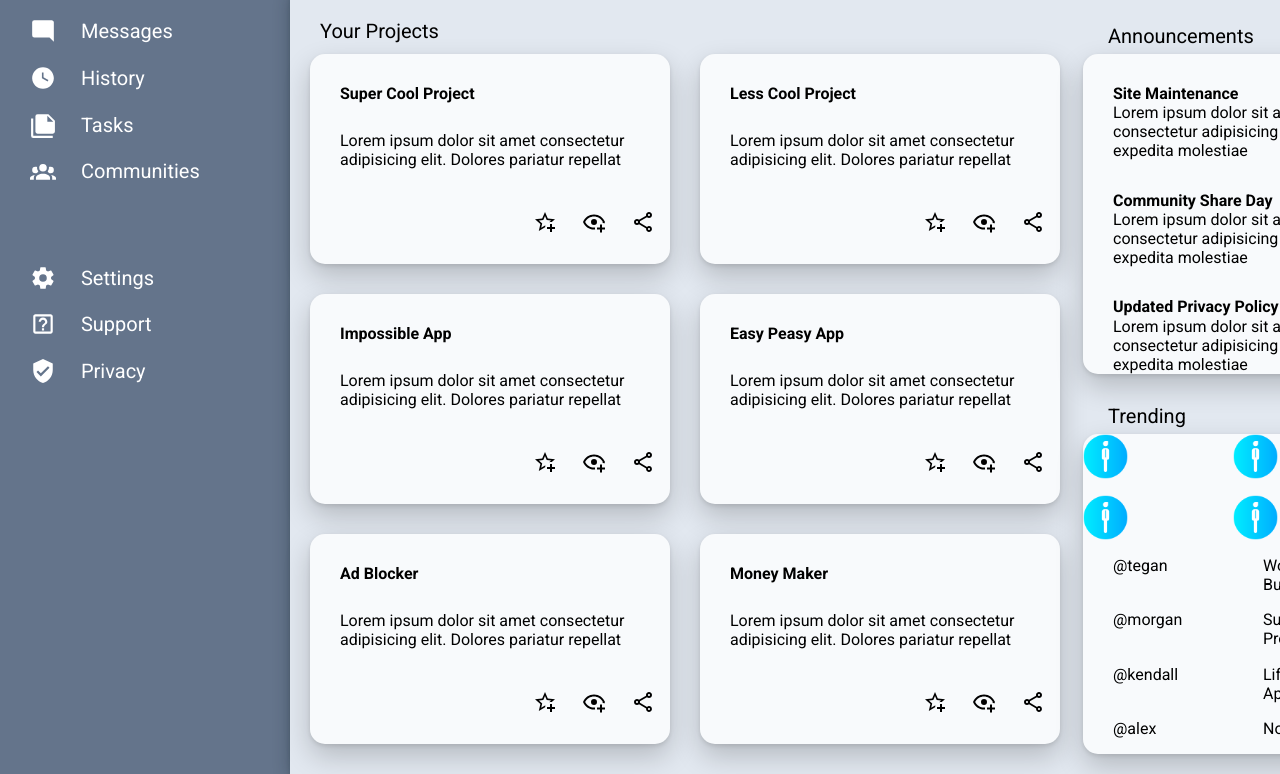
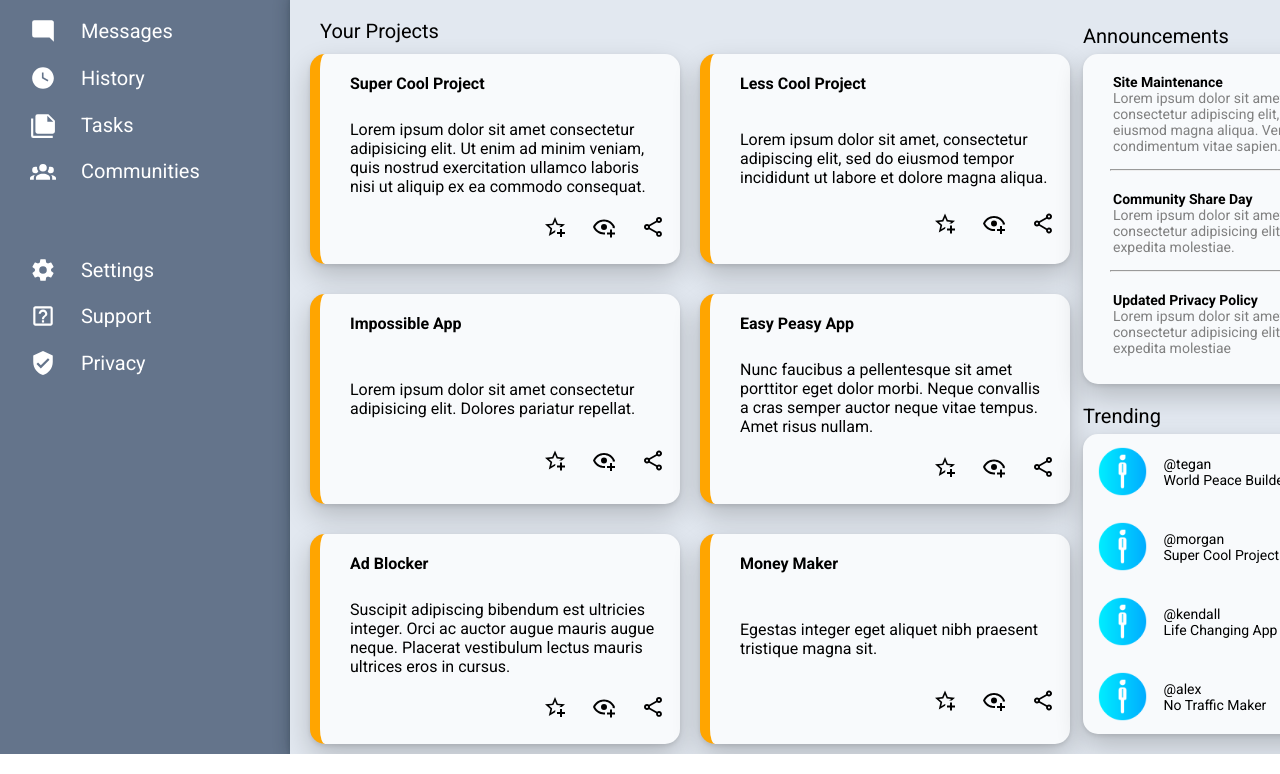
Before and after one commit to melissamathews13/admin-dashboard, a plain HTML site: page index.html in a window 1280 px wide. Shown: the part 176-950 px from the top of the page. Drawn offline with Linux system fonts and the light colour scheme.

Commit message:
Style cards and fix bugs

```diff
--- a/index.html
+++ b/index.html
@@ -102,47 +102,47 @@
 			<section class="left-section">
 				<p id="projects" class="your-projects main-title">Your Projects</p>
 
-					<div class="card card-1">
+					<div class="card project-card card-1">
 						<h4>Super Cool Project</h1>
-						<p>Lorem ipsum dolor sit amet consectetur adipisicing elit. Dolores pariatur repellat </p>
+						<p>Lorem ipsum dolor sit amet consectetur adipisicing elit. Ut enim ad minim veniam, quis nostrud exercitation ullamco laboris nisi ut aliquip ex ea commodo consequat. </p>
 						<div id="body-icons">
 							<img class="body-icon" src="images/star.svg" alt="star-icon">
 							<img  class="body-icon"src="images/eye.svg" alt="eye-icon">
 							<img  class="body-icon"src="images/share.svg" alt="share-icon"></div>
 						</div>
 					</div>
-					<div class="card card-2">
+					<div class="card project-card card-2">
 						<h4>Less Cool Project</h1>
-							<p>Lorem ipsum dolor sit amet consectetur adipisicing elit. Dolores pariatur repellat </p>
+							<p>Lorem ipsum dolor sit amet, consectetur adipiscing elit, sed do eiusmod tempor incididunt ut labore et dolore magna aliqua. </p>
 							<div id="body-icons">
 								<img class="body-icon" src="images/star.svg" alt="star-icon">
 								<img  class="body-icon"src="images/eye.svg" alt="eye-icon">
 								<img  class="body-icon"src="images/share.svg" alt="share-icon"></div>
 							</div>
 					</div>
-					<div class="card card-3"> <h4>Impossible App</h4>
-						<p>Lorem ipsum dolor sit amet consectetur adipisicing elit. Dolores pariatur repellat </p>
+					<div class="card project-card card-3"> <h4>Impossible App</h4>
+						<p>Lorem ipsum dolor sit amet consectetur adipisicing elit. Dolores pariatur repellat.</p>
 						<div id="body-icons">
 							<img class="body-icon" src="images/star.svg" alt="star-icon">
 							<img  class="body-icon"src="images/eye.svg" alt="eye-icon">
 							<img  class="body-icon"src="images/share.svg" alt="share-icon"></div>
 						</div>
-					<div class="card card-4"> <h4>Easy Peasy App</h4>
-						<p>Lorem ipsum dolor sit amet consectetur adipisicing elit. Dolores pariatur repellat </p>
+					<div class="card project-card card-4"> <h4>Easy Peasy App</h4>
+						<p> Nunc faucibus a pellentesque sit amet porttitor eget dolor morbi.  Neque convallis a cras semper auctor neque vitae tempus. Amet risus nullam. </p>
 						<div id="body-icons">
 							<img class="body-icon" src="images/star.svg" alt="star-icon">
 							<img  class="body-icon"src="images/eye.svg" alt="eye-icon">
 							<img  class="body-icon"src="images/share.svg" alt="share-icon"></div>
 						</div></div>
-					<div class="card card-5"> <h4>Ad Blocker</h4>
-						<p>Lorem ipsum dolor sit amet consectetur adipisicing elit. Dolores pariatur repellat </p>
+					<div class="card project-card card-5"> <h4>Ad Blocker</h4>
+						<p>Suscipit adipiscing bibendum est ultricies integer. Orci ac auctor augue mauris augue neque. Placerat vestibulum lectus mauris ultrices eros in cursus.  </p>
 						<div id="body-icons">
 							<img class="body-icon" src="images/star.svg" alt="star-icon">
 							<img  class="body-icon"src="images/eye.svg" alt="eye-icon">
 							<img  class="body-icon"src="images/share.svg" alt="share-icon"></div>
 						</div></div>
-					<div class="card card-6"> <h4>Money Maker</h4>
-						<p>Lorem ipsum dolor sit amet consectetur adipisicing elit. Dolores pariatur repellat </p>
+					<div class="card project-card card-6"> <h4>Money Maker</h4>
+						<p>Egestas integer eget aliquet nibh praesent tristique magna sit.  </p>
 						<div id="body-icons">
 							<img class="body-icon" src="images/star.svg" alt="star-icon">
 							<img  class="body-icon"src="images/eye.svg" alt="eye-icon">
@@ -151,31 +151,29 @@
 				</section>
 				<section class="right-section">
 					<p id="announcements"class='main-title'>Announcements</p>
-					<div class="card card-long">
+					<div class="card card-long announcement-card">
 						<h4>Site Maintenance</h4>
-						<p>Lorem ipsum dolor sit amet consectetur adipisicing elit. Ad rem expedita molestiae </p>
+						<p class="card-content">Lorem ipsum dolor sit amet, consectetur adipiscing elit, sed do eiusmod magna aliqua. Venenatis a condimentum vitae sapien.</p>
+						<hr>
 						<h4>Community Share Day</h4>
-						<p>Lorem ipsum dolor sit amet consectetur adipisicing elit. Ad rem expedita molestiae </p>
+						<p class="card-content">Lorem ipsum dolor sit amet consectetur adipisicing elit. Ad rem expedita molestiae. </p>
+						<hr>
 						<h4>Updated Privacy Policy</h4>
-						<p> <p>Lorem ipsum dolor sit amet consectetur adipisicing elit. Ad rem expedita molestiae </p></p>
+						 <p class="card-content">Lorem ipsum dolor sit amet consectetur adipisicing elit. Ad rem expedita molestiae </p>
+
 					 </div>
 					<p id="trending" class="main-title">Trending</p>
 					  <div class="card card-long trend-card">
-						 <img class="trending-profile" src="images/trending-profile.png" alt="profile-icon">
-						 <img class="trending-profile" src="images/trending-profile.png" alt="profile-icon">
-						 <img class="trending-profile" src="images/trending-profile.png" alt="profile-icon">
-						 <img class="trending-profile" src="images/trending-profile.png" alt="profile-icon">
-						 <p>@tegan</p>
-						 <p>World Peace Builder</p>
+						 <img class="trending-profile icon1" src="images/trending-profile.png" alt="profile-icon">
+						 <img class="trending-profile icon2" src="images/trending-profile.png" alt="profile-icon">
+						 <img class="trending-profile icon3" src="images/trending-profile.png" alt="profile-icon">
+						 <img class="trending-profile icon4" src="images/trending-profile.png" alt="profile-icon">
+						 <p class="trend-info">@tegan<br>World Peace Builder</p>
+						 <p class="trend-info">@morgan<br>Super Cool Project</p>
+						<p class="trend-info">@kendall
+							<br>Life Changing App</p>
+						<p class="trend-info">@alex <br>No Traffic Maker</p>
 
-						 <p>@morgan</p>
-						 <p>Super Cool Project</p>
-
-						 <p>@kendall</p>
-						 <p>Life Changing App</p>
-
-						 <p>@alex</p>
-						 <p>No Traffic Maker</p>
 					 </div>
 				 </div>
 
--- a/styles.css
+++ b/styles.css
@@ -1,4 +1,5 @@
 @import url("https://fonts.googleapis.com/css2?family=Roboto:ital,wght@0,100;0,300;0,400;0,500;0,700;0,900;1,100;1,300;1,400;1,500;1,700;1,900&display=swap");
+
 * {
 	margin: 0;
 	padding: 0;
@@ -48,13 +49,15 @@ body {
 }
 #trending {
 	margin-top: 30px;
+	margin-left: 5px;
 }
 
 #projects {
-margin-top: 25px;
+	margin-top: 25px;
 }
 #announcements {
-margin-top: 30px;
+	margin-top: 30px;
+	margin-left: 5px;
 }
 .your-projects {
 	height: 50px;
@@ -66,10 +69,10 @@ margin-top: 30px;
 	grid-template-columns: repeat(2, 390px);
 	grid-template-rows: 30px repeat(3, 240px);
 	grid-template-areas:
-	"title ..."
-	"card-1 card-2"
-	"card-3 card-4"
-	'card-5 card-6';
+		"title ..."
+		"card-1 card-2"
+		"card-3 card-4"
+		"card-5 card-6";
 }
 .card-1 {
 	grid-area: card-1;
@@ -100,6 +103,9 @@ margin-top: 30px;
 	grid-template-rows: 200px 200px;
 }
 
+.card-content {
+	color: gray;
+}
 .nav1,
 .nav2,
 .nav3 {
@@ -227,21 +233,47 @@ div {
 	height: 210px;
 	width: 360px;
 	display: grid;
-	margin-top: 30px;
-	margin-left: 20px;
-	margin-bottom: 20px;
+	margin: 30px 20px 20px;
+}
 
+.project-card {
+	border-left-width: 10px;
+	border-left-style: solid;
+	border-left-color: orange;
 }
+
+.project-card p {
+	margin-right: 20px;
+	align-self: center;
+}
+
 .card img {
 	flex-direction: row;
 }
 .card-long {
-	height: 320px;
-	width: 300px;
+	height: 300px;
+	width: 265px;
 	margin-left: 5px;
-	margin-right: 5px;
+	margin-right: 20px;
+	font-size: 14px;
 }
 
+
+
+hr {
+	color: rgba(236, 231, 231, 0.965);
+	margin-top: 15px;
+	width: 210px;
+	justify-self: center;
+}
+.announcement-card {
+	height: 330px;
+	align-content: start;
+}
+
+.announcement-card h4 {
+	align-self: top;
+}
 #body-icons {
 	display: flex;
 	flex-direction: end;
@@ -251,7 +283,7 @@ div {
 }
 
 h4 {
-	margin-top: 30px;
+	margin-top: 20px;
 	margin-bottom: auto;
 }
 h4,
@@ -260,9 +292,35 @@ p {
 }
 
 .trending-profile {
-	width: 2.8em;
+	width: 3.5em;
+	justify-self: center;
+	align-self: center;
 }
+.trend-info {
+	align-self: center;
+	margin: 1px;
+}
+
 .trend-card {
 	display: grid;
-	grid-template-columns: 1fr 1fr;
+	grid-template-columns: 0.3fr 0.48fr;
+	grid-template-rows: 0.4fr 0.4fr 0.4fr 0.4fr;
+	grid-template-areas:
+		"icon1 handle1"
+		"icon2 handle2"
+		"icon3 handle3"
+		"icon4 handle4";
 }
+.icon1 {
+	grid-area: icon1;
+}
+.icon2 {
+	grid-area: icon2;
+}
+.icon3 {
+	grid-area: icon3;
+}
+
+.icon4 {
+	grid-area: icon4;
+}
```
